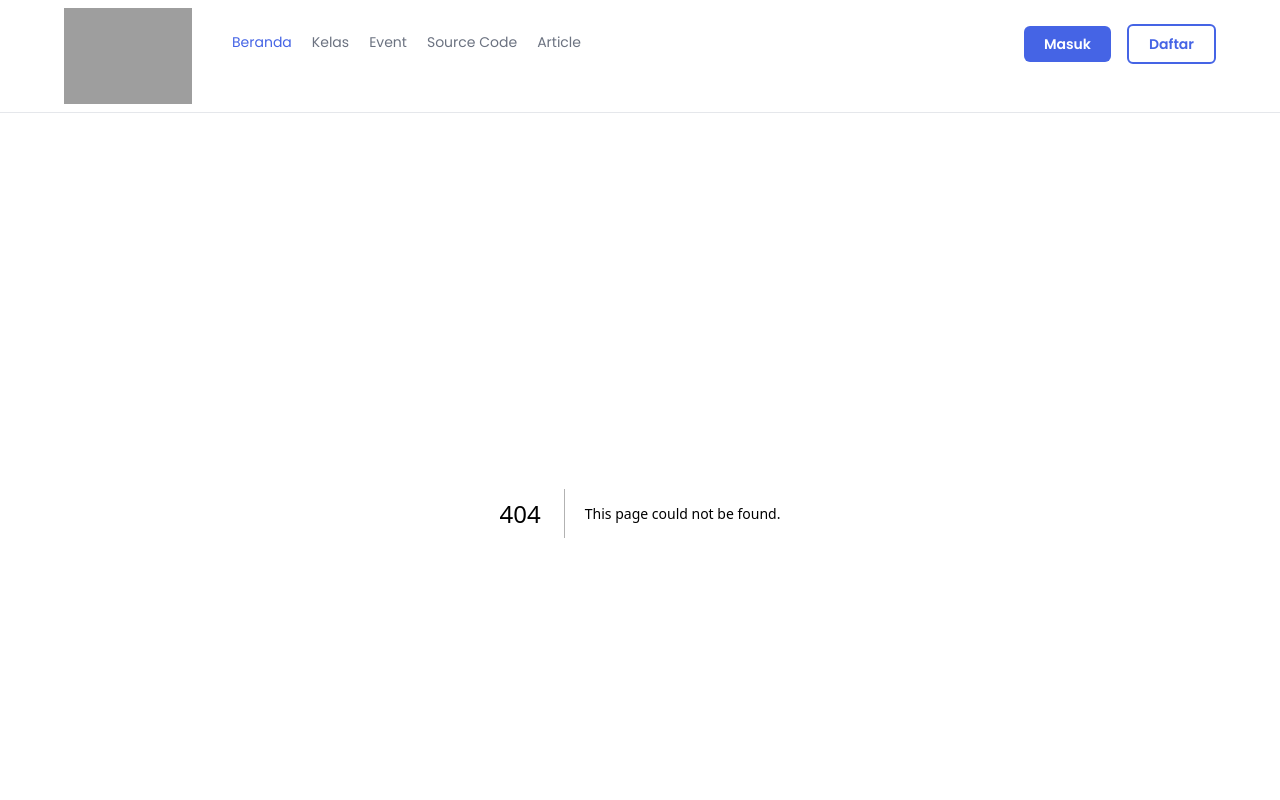
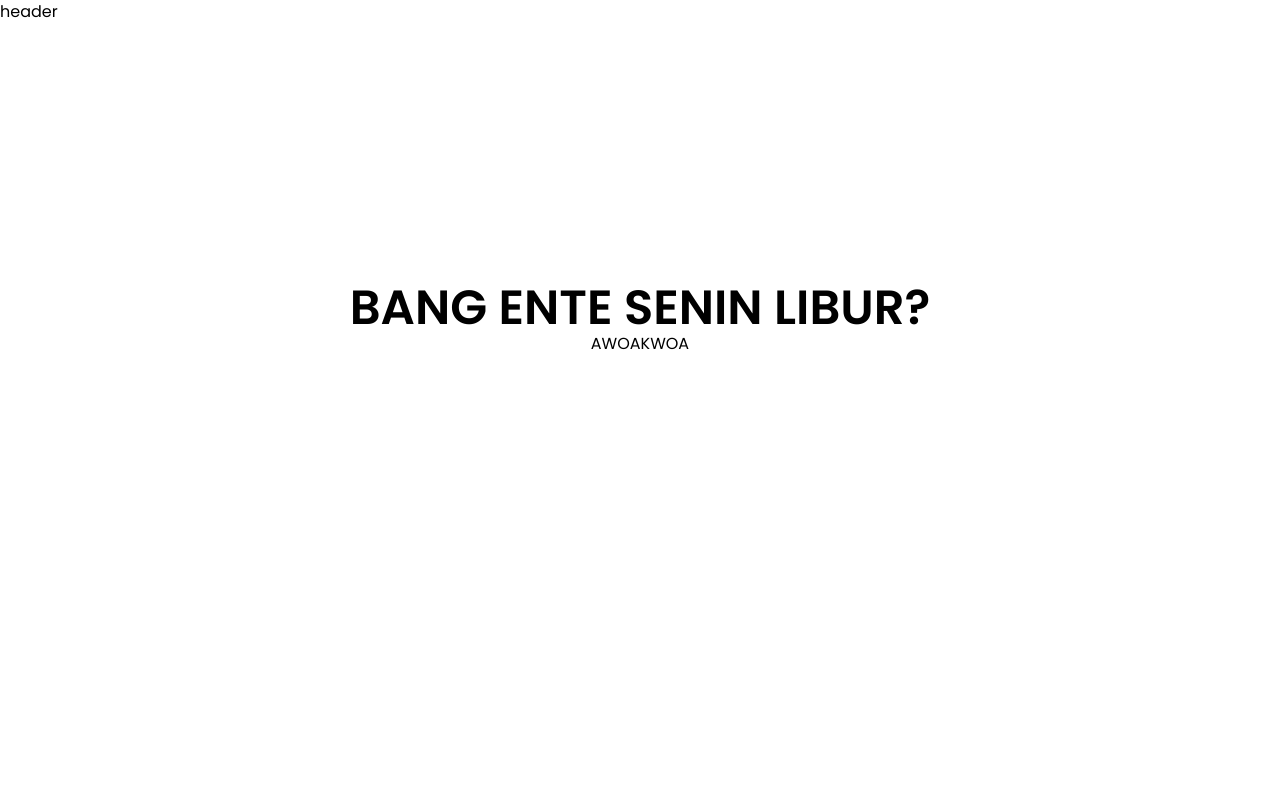
Before and after one commit to NOGAMUKTIWATI/onlenkan-academy, a Next.js app: page /dashboard/user in a window 1280 px wide. Before the commit this address had no page. Shown: the top 800 px of the page. Built offline with nearby package versions, Linux system fonts and the light colour scheme; grey boxes are pictures that could not be loaded.

Commit message:
change: layout.jsx

```diff
--- /dev/null
+++ b/src/app/dashboard/_components/header/header.jsx
@@ -0,0 +1,3 @@
+export default function header() {
+  return <div>header</div>;
+}
--- a/src/app/dashboard/layout.jsx
+++ b/src/app/dashboard/layout.jsx
@@ -1,4 +1,10 @@
 "use client";
+import Header from "./_components/header/header";
 export default function DashboardLayout({ children }) {
-  return <>{children}</>;
+  return (
+    <>
+      <Header />
+      {children}
+    </>
+  );
 }
--- /dev/null
+++ b/src/app/dashboard/user/page.jsx
@@ -0,0 +1,8 @@
+export default function user() {
+  return (
+    <div className="p-5 text-center mt-[30vh]">
+      <h2 className="font-bold text-5xl">BANG ENTE SENIN LIBUR?</h2>
+      <p>AWOAKWOA</p>
+    </div>
+  );
+}
--- a/src/app/layout.jsx
+++ b/src/app/layout.jsx
@@ -7,7 +7,7 @@ import { usePathname } from "next/navigation";
 
 export default function RootLayout({ children }) {
   const pathname = usePathname();
-  const showLandingComponent = pathname === "/dashboard" ? false : true;
+  const showLandingComponent = pathname.startsWith("/dashboard") ? false : true;
 
   return (
     <html
```
